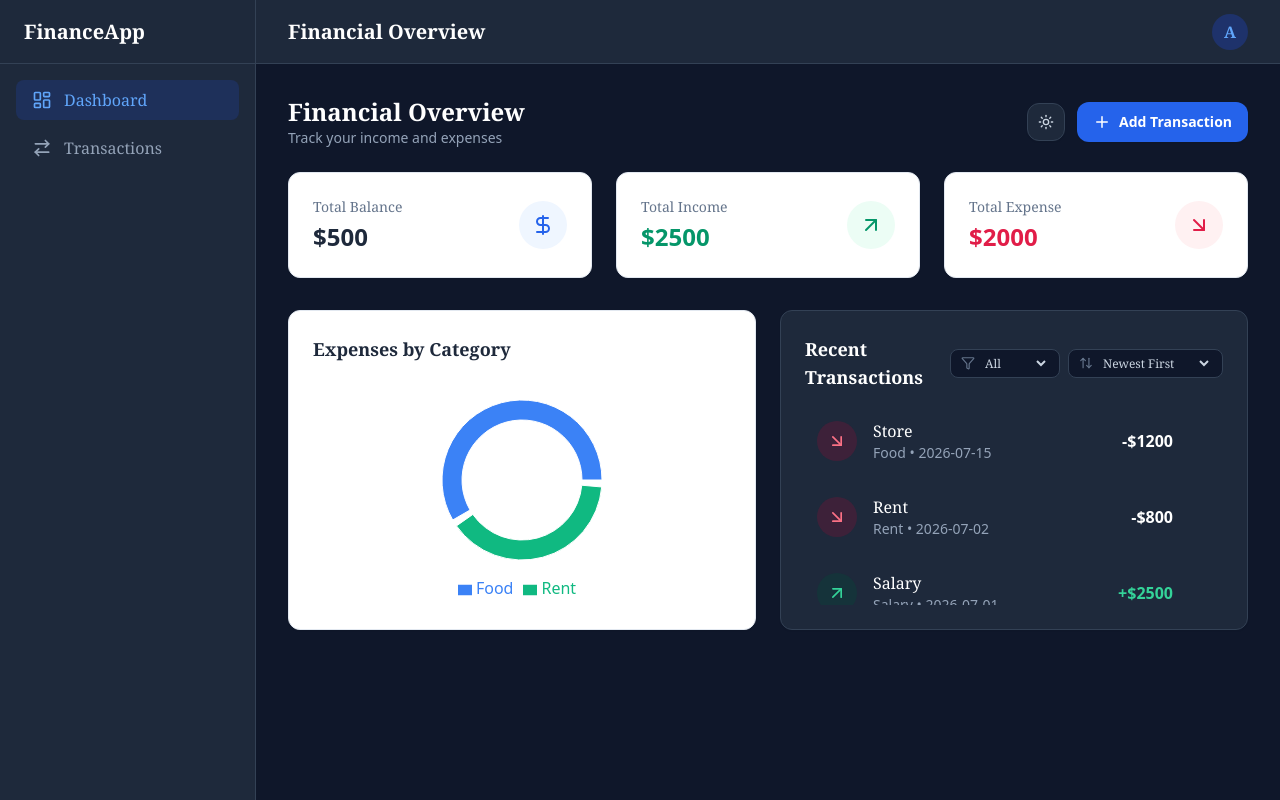
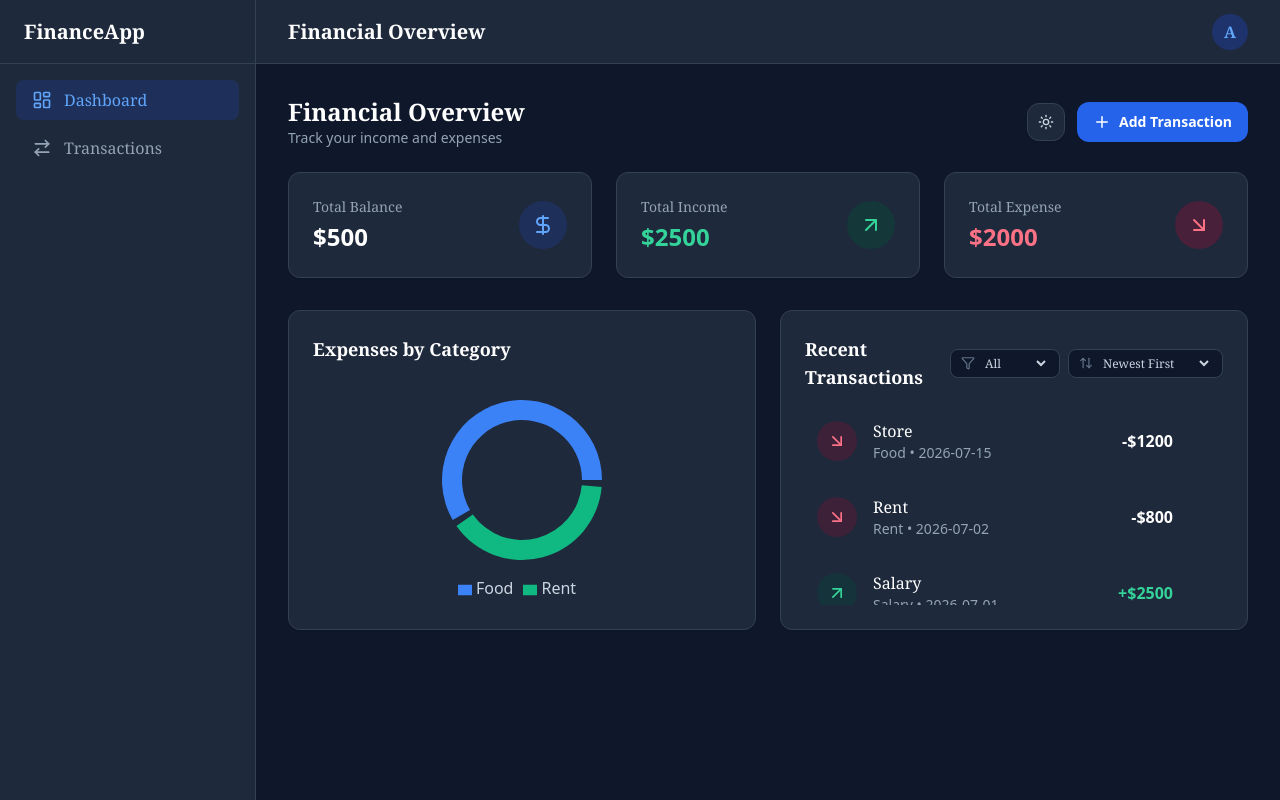
Before and after one commit to ga1ssaa/finance-dashboard, a React (Vite) app: page / in a window 1280 px wide. Both pictures are taken after a click on the button "Toggle Dark Mode". Built offline with nearby package versions, Linux system fonts and the light colour scheme.

Commit message:
Fully implemented dark mode across all components

```diff
--- a/src/features/dashboard/AddTransactionModal.tsx
+++ b/src/features/dashboard/AddTransactionModal.tsx
@@ -46,15 +46,16 @@ function AddTransactionModal({isOpen, onClose, onAddTransaction}: AddTransaction
 
 
     return(
-        <div className="fixed inset-0 bg-slate-900/50 backdrop-blur-sm flex items-center justify-center z-50 p-4">
-            <div className="bg-white rounded-2xl w-full max-w-md p-6 shadow-xl border border-slate-100">
+        <div className="fixed inset-0 bg-slate-900/50 dark:bg-slate-950/80 backdrop-blur-sm flex items-center justify-center z-50 p-4 transition-colors">
+
+            <div className="bg-white dark:bg-slate-800 rounded-2xl w-full max-w-md p-6 shadow-xl border border-slate-100 dark:border-slate-700 transition-colors duration-200">
                 <div className="flex items-center justify-between mb-4">
-                    <h3 className="font-serif text-xl font-bold text-slate-800">
+                    <h3 className="font-serif text-xl font-bold text-slate-800 dark:text-white transition-colors">
                         New Transaction
                     </h3>
                     <button
                         onClick={onClose}
-                        className="text-slate-400 hover:text-slate-600 transition-colors"
+                        className="text-slate-400 dark:text-slate-500 hover:text-slate-600 dark:hover:text-slate-300 transition-colors cursor-pointer"
                     >
                         <X size={20}/>
                     </button>
@@ -63,44 +64,44 @@ function AddTransactionModal({isOpen, onClose, onAddTransaction}: AddTransaction
                 {/* 1. Title */}
                 <form onSubmit={handleSubmit} className="space-y-4">
                     <div>
-                        <label className="block text-sm font-medium text-slate-700 mb-1 font-serif">
+                        <label className="block text-sm font-medium text-slate-700 dark:text-slate-300 mb-1 font-serif transition-colors">
                             Title
                         </label>
                         <input type="text" placeholder="e.g., Grocery Shopping" value={title}
                             onChange={(e) => setTitle(e.target.value)}
-                            className="w-full px-4 py-2 border border-slate-200 rounded-lg focus:outline-none focus:ring-2 focus:ring-blue-500/20 focus:border-blue-500 transition-colors"
+                            className="w-full px-4 py-2 bg-transparent dark:bg-slate-900 border border-slate-200 dark:border-slate-700 rounded-lg focus:outline-none focus:ring-2 focus:ring-blue-500/20 focus:border-blue-500 text-slate-800 dark:text-white placeholder:text-slate-400 dark:placeholder:text-slate-500 transition-colors"
                         />
                     </div>
                 {/* 2 и 3. Two Columns(Sum and Type) */}
                     <div className="grid grid-cols-2 gap-4">
                         <div>
-                            <label className="block text-sm font-medium text-slate-700 mb-1 font-serif">
+                            <label className="block text-sm font-medium text-slate-700 dark:text-slate-300 mb-1 font-serif transition-colors">
                                 Amount($)
                             </label>
                             <input type="number" placeholder="0.00" value={amount}
                                 onChange={(e) => setAmount(e.target.value)}
-                                className="w-full px-4 py-2 border border-slate-200 rounded-lg focus:outline-none focus:ring-2 focus:ring-blue-500/20 focus:border-blue-500 transition-colors"
+                                className="w-full px-4 py-2 bg-transparent dark:bg-slate-900 border border-slate-200 dark:border-slate-700 rounded-lg focus:outline-none focus:ring-2 focus:ring-blue-500/20 focus:border-blue-500 text-slate-800 dark:text-white placeholder:text-slate-400 dark:placeholder:text-slate-500 transition-colors"
                             />
                         </div>
 
                         <div>
-                            <label className="block text-sm font-medium text-slate-700 mb-1 font-serif">
+                            <label className="block text-sm font-medium text-slate-700 dark:text-slate-300 mb-1 font-serif">
                                 Type
                             </label>
                             <select
                                 value={type}
                                 onChange={(e) => setType(e.target.value as 'income' | 'expense')}
-                                className="w-full px-4 py-2 border border-slate-200 rounded-lg focus:outline-none focus:ring-2 focus:ring-blue-500/20 focus:border-blue-500 transition-colors"
+                                className="w-full px-4 py-2 bg-transparent dark:bg-slate-900 border border-slate-200 dark:border-slate-700 rounded-lg focus:outline-none focus:ring-2 focus:ring-blue-500/20 focus:border-blue-500 text-slate-800 dark:text-white placeholder:text-slate-400 dark:placeholder:text-slate-500 transition-colors"
                             >
-                                <option value="expense">Expense</option>
-                                <option value="income">Income</option>
+                                <option value="expense" className="dark:bg-slate-800">Expense</option>
+                                <option value="income" className="dark:bg-slate-800">Income</option>
                             </select>
                         </div>
                     </div>
 
                 {/* 4. Cateories */}
                     <div>
-                        <label className="block text-sm font-medium text-slate-700 mb-1 font-serif">
+                        <label className="block text-sm font-medium text-slate-700 dark:text-slate-300 mb-1 font-serif">
                             Category
                         </label>
                         <input
@@ -108,21 +109,22 @@ function AddTransactionModal({isOpen, onClose, onAddTransaction}: AddTransaction
                             placeholder="Food, Rent, Salary..."
                             value={category}
                             onChange={(e) => setCategory(e.target.value)}
-                            className="w-full px-4 py-2 border border-slate-200 rounded-lg focus:outline-none focus:ring-2 focus:ring-blue-500/20 focus:border-blue-500 transition-colors"
+                            className="w-full px-4 py-2 bg-transparent dark:bg-slate-900 border border-slate-200 dark:border-slate-700 rounded-lg focus:outline-none focus:ring-2 focus:ring-blue-500/20 focus:border-blue-500 text-slate-800 dark:text-white placeholder:text-slate-400 dark:placeholder:text-slate-500 transition-colors"
                         />
                     </div>
 
+                {/* 5. Buttons */}
                     <div className="flex gap-3 pt-2">
                         <button
                             type="button"
                             onClick={onClose}
-                            className="flex-1 px-4 py-2 border border-slate-200 rounded-lg bg-slate-100 hover:bg-slate-200 cursor-pointer transition-colors font-medium font-serif"
+                            className="flex-1 px-4 py-2 border border-slate-200 dark:border-slate-700 dark:text-white rounded-lg bg-slate-100 dark:bg-slate-800 hover:bg-slate-200 dark:hover:bg-slate-700 cursor-pointer transition-colors font-medium font-serif"
                         >
                             Cancel
                         </button>
                         <button
                             type="submit"
-                            className="flex-1 px-4 py-2 border border-slate-200 rounded-lg bg-blue-500 hover:bg-blue-600 cursor-pointer transition-colors font-medium font-serif"
+                            className="flex-1 px-4 py-2 border border-transparent rounded-lg bg-blue-500 hover:bg-blue-700 cursor-pointer transition-colors font-medium font-serif"
                         >
                             Add
                         </button>
--- a/src/features/dashboard/CategoryPieChart.tsx
+++ b/src/features/dashboard/CategoryPieChart.tsx
@@ -29,10 +29,12 @@ function CategoryPieChart({transactions}: CategoryPieChartProps){
     }, [transactions]);
 
     return(
-        <div className="bg-white rounded-xl p-6 border border-slate-200 shadow-sm h-80 flex flex-col">
-            <h3 className="font-serif text-lg font-semibold text-slate-800 mb-4">
+        <div className="bg-white dark:bg-slate-800 rounded-xl p-6 border border-slate-200 dark:border-slate-700 shadow-sm h-80 flex flex-col transition-colors duration-200 dark:[&_.recharts-legend-item-text]:!text-slate-300">
+
+            <h3 className="font-serif text-lg font-semibold text-slate-800 dark:text-white mb-4 transition-colors">
                 Expenses by Category
             </h3>
+
             <div className="flex-1 min-h-0">
                 <ResponsiveContainer width="100%" height="100%">
                     <PieChart>
@@ -44,20 +46,27 @@ function CategoryPieChart({transactions}: CategoryPieChartProps){
                             outerRadius={80}
                             paddingAngle={5}
                             dataKey="value"
+                            stroke="none"
                         >
                             {chartData.map((_, index) => (
                                 <Cell key={`cell-${index}`} fill={COLORS[index % COLORS.length]}/>
                             ))}
                         </Pie>
-                        <Tooltip formatter={(value) => `$${value}`} />
+                        <Tooltip
+                            formatter={(value) => `$${value}`}
+                            contentStyle={{
+                                backgroundColor: '#1e293b',
+                                border: 'none',
+                                borderRadius: '8px',
+                                color: '#f8fafc', // slate-50
+                                boxShadow: '0 4px 6px -1px rgb(0 0 0 / 0.1)'
+                            }}
+                        />
                         <Legend />
                     </PieChart>
                 </ResponsiveContainer>
             </div>
         </div>
     );
-
-
-
 }
 export default CategoryPieChart
--- a/src/features/dashboard/SummaryCards.tsx
+++ b/src/features/dashboard/SummaryCards.tsx
@@ -23,51 +23,51 @@ function SummaryCards({transactions}: SummaryCardsProps ){
     return(
         <div className="grid grid-cols-1 md:grid-cols-3 gap-6 mb-8">
             {/* 1st Card: Total Balance  */}
-            <div className="bg-white rounded-xl p-6 border border-slate-200 shadow-sm">
+            <div className="bg-white dark:bg-slate-800 rounded-xl p-6 border border-slate-200 dark:border-slate-700 shadow-sm transition-colors duration-200">
                 <div className="flex items-center justify-between">
                     <div>
-                        <p className="font-serif text-sm font-medium text-slate-500 mb-1">
+                        <p className="font-serif text-sm font-medium text-slate-500 dark:text-slate-400 mb-1 transition-colors">
                             Total Balance
                         </p>
-                        <h3 className="text-2xl font-bold text-slate-800">
+                        <h3 className="text-2xl font-bold text-slate-800 dark:text-white transition-colors">
                             ${balance}
                         </h3>
                     </div>
-                    <div className="w-12 h-12 bg-blue-50 rounded-full flex items-center justify-center text-blue-600">
+                    <div className="w-12 h-12 bg-blue-50 dark:bg-blue-900/40 rounded-full flex items-center justify-center text-blue-600 dark:text-blue-400 transition-colors">
                         <DollarSign size={24}/>
                     </div>
                 </div>
             </div>
 
             {/* 2nd Card: Income */}
-            <div className="bg-white rounded-xl p-6 border border-slate-200 shadow-sm">
+            <div className="bg-white dark:bg-slate-800 rounded-xl p-6 border border-slate-200 dark:border-slate-700 shadow-sm transition-colors duration-200">
                 <div className="flex items-center justify-between">
                     <div>
-                        <p className="font-serif text-sm font-medium text-slate-500 mb-1">
+                        <p className="font-serif text-sm font-medium text-slate-500 dark:text-slate-400 mb-1 transition-colors">
                             Total Income
                         </p>
-                        <h3 className="text-2xl font-bold text-emerald-600">
+                        <h3 className="text-2xl font-bold text-emerald-600 dark:text-emerald-400 transition-colors">
                             ${totalIncome}
                         </h3>
                     </div>
-                    <div className="w-12 h-12 bg-emerald-50 rounded-full flex items-center justify-center text-emerald-600">
+                    <div className="w-12 h-12 bg-emerald-50 dark:bg-emerald-900/40 rounded-full flex items-center justify-center text-emerald-600 dark:text-emerald-400 transition-colors">
                         <ArrowUpRight size={24}/>
                     </div>
                 </div>
             </div>
 
             {/* 3rd Card: Expense */}
-            <div className="bg-white rounded-xl p-6 border border-slate-200 shadow-sm">
+            <div className="bg-white dark:bg-slate-800 rounded-xl p-6 border border-slate-200 dark:border-slate-700 shadow-sm transition-colors duration-200">
                 <div className="flex items-center justify-between">
                     <div>
-                        <p className="font-serif text-sm font-medium text-slate-500 mb-1">
+                        <p className="font-serif text-sm font-medium text-slate-500 dark:text-slate-400 mb-1 transition-colors">
                             Total Expense
                         </p>
-                        <h3 className="text-2xl font-bold text-rose-600">
+                        <h3 className="text-2xl font-bold text-rose-600 dark:text-rose-400 transition-colors">
                             ${totalExpense}
                         </h3>
                     </div>
-                    <div className="w-12 h-12 bg-rose-50 rounded-full flex items-center justify-center text-rose-600">
+                    <div className="w-12 h-12 bg-rose-50 dark:bg-rose-900/40 rounded-full flex items-center justify-center text-rose-600 dark:text-rose-400 transition-colors">
                         <ArrowDownRight size={24}/>
                     </div>
                 </div>
```
